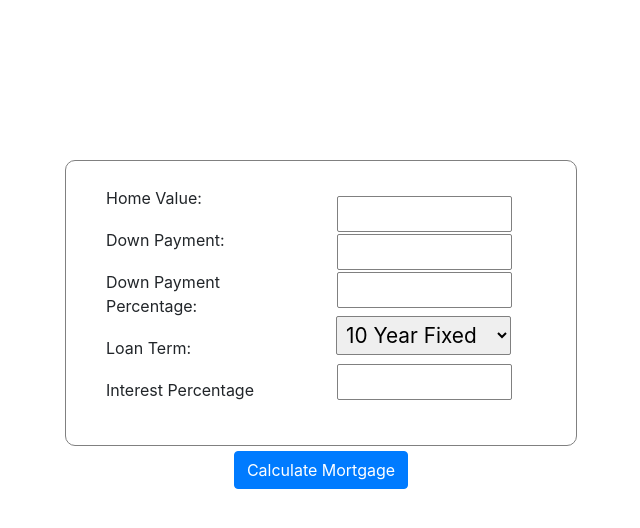
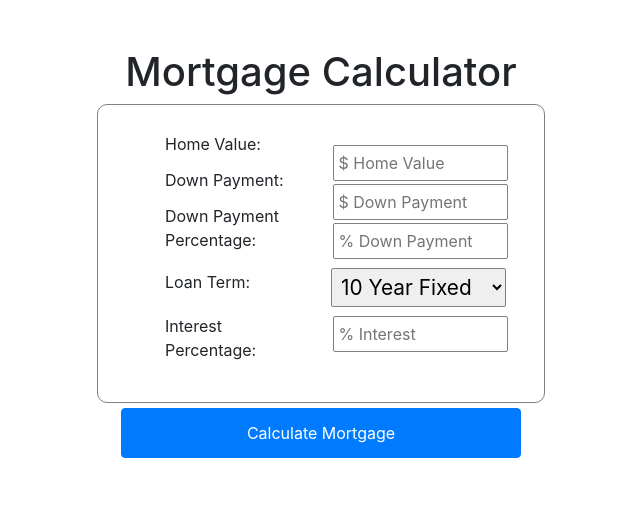
Before and after one commit to collin-tx/mortage-calculator, a React (Create React App) app: page / in a window 1280 px wide. Shown: the top 528 px of the page, without its empty margins (319-959 px from the left). Built offline with nearby package versions, Linux system fonts and the light colour scheme.

Commit message:
styled form

```diff
--- a/src/App.css
+++ b/src/App.css
@@ -3,14 +3,14 @@
   justify-content: center;
 }
 .form-main {
-  margin-top: 20vh;
-  width: 40vw;
+  width: 35vw;
   display: grid;
   grid-template-columns: 1fr 1fr;
   align-items: center;
   border: 1px solid grey;
   padding: 20px 20px 30px 20px;
   border-radius: 10px;
+  padding-left: 50px;
 }
 
 .row {
@@ -36,7 +36,12 @@
 }
 
 .col div {
-  padding: 1px;
+  padding: 1.5px;
+}
+
+button {
+  width: 400px;
+  height: 50px;
 }
 
 #btn-div {
@@ -46,5 +51,17 @@
 }
 
 label {
-  padding: 5px;
+  padding: 2px;
 }
+
+.labels {
+  padding-top: 5px;
+}
+
+.loan-label {
+  padding-top: 8px;
+}
+
+.interest-label {
+  padding-top: 10px;
+}
--- a/src/components/Calculator.js
+++ b/src/components/Calculator.js
@@ -34,59 +34,41 @@ export class Calculator extends Component {
         return (
             <div>
                 <form>
-                    {/* <div className="row">
-                        <label>Home Value:</label>
-                        <div className="column">
-                            $<input type="text" value={this.state.homeValue} onChange={this.handleValueChange} />
-                        </div>
-                    </div>
+                    <h1 className="text-center mt-5">Mortgage Calculator</h1>
 
-
-                    <div className="row">
-                        <label>Down Payment:</label>
-                        $<input type="text" value={this.state.downPayment} onChange={this.handlePaymentChange} />
-                    </div>
-
-                    <div className="row">
-                        <label>Down Payment Percentage:</label>
-                        %<input type="text" value={this.state.downPaymentpercent} onChange={this.handlePaymentPercentChange} />
-                    </div>
-
-                    <div className="row">
-                         <label>Loan Term:</label>
-                        <select value={this.state.loanTerm} className='term_length' onChange={this.handleTermChange}>
-                            <option value={10}>10 Year Fixed</option>
-                            <option value={15}>15 Year Fixed</option>
-                            <option value={20}>20 Year Fixed</option>
-                            <option  value={30}>30 Year Fixed</option>
-                        </select>
-                    </div>
-
-                    <div className="row">
-                        <label>Interest Percentage</label>
-                        <input type="text" value={this.state.interest} onChange={this.handleInterestChange} />
-                    </div> */}
                     <div className="form-main">
 
-                        <div className="col">
+                        <div className="col labels">
                             <label>Home Value:</label>
                             <label>Down Payment:</label>
                             <label>Down Payment Percentage:</label>
-                            <label>Loan Term:</label>
-                            <label>Interest Percentage</label>
+                            <label className="loan-label">Loan Term:</label>
+                            <label className="interest-label">Interest Percentage:</label>
                         </div>
 
                         <div className="col">
                             <div>
-                                <input type="text" className="input" value={this.state.homeValue} onChange={this.handleValueChange} />
+                                <input type="text" className="input"
+                                value={this.state.homeValue}
+                                onChange={this.handleValueChange}
+                                placeholder="$ Home Value"
+                                />
                             </div>
 
                             <div>
-                                <input type="text" className="input" value={this.state.downPayment} onChange={this.handlePaymentChange} />
+                                <input type="text" className="input"
+                                value={this.state.downPayment}
+                                onChange={this.handlePaymentChange}
+                                placeholder="$ Down Payment"
+                                 />
                             </div>
 
                             <div>
-                                <input type="text" className="input" value={this.state.downPaymentpercent} onChange={this.handlePaymentPercentChange} />
+                                <input type="text" className="input"
+                                value={this.state.downPaymentpercent}
+                                onChange={this.handlePaymentPercentChange}
+                                placeholder="% Down Payment"
+                                />
 
                             </div>
 
@@ -95,12 +77,16 @@ export class Calculator extends Component {
                                     <option value={10}>10 Year Fixed</option>
                                     <option value={15}>15 Year Fixed</option>
                                     <option value={20}>20 Year Fixed</option>
-                                    <option  value={30}>30 Year Fixed</option>
+                                    <option value={30}>30 Year Fixed</option>
                                 </select>
                             </div>
 
                             <div>
-                                <input type="text" className="input" value={this.state.interest} onChange={this.handleInterestChange} />
+                                <input type="text" className="input"
+                                 value={this.state.interest}
+                                 onChange={this.handleInterestChange}
+                                 placeholder="% Interest"
+                                 />
                             </div>
 
                         </div>
```
